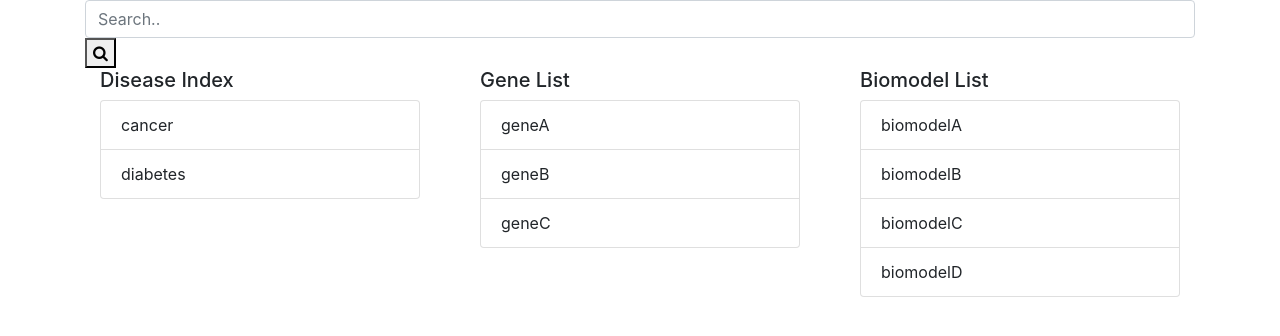
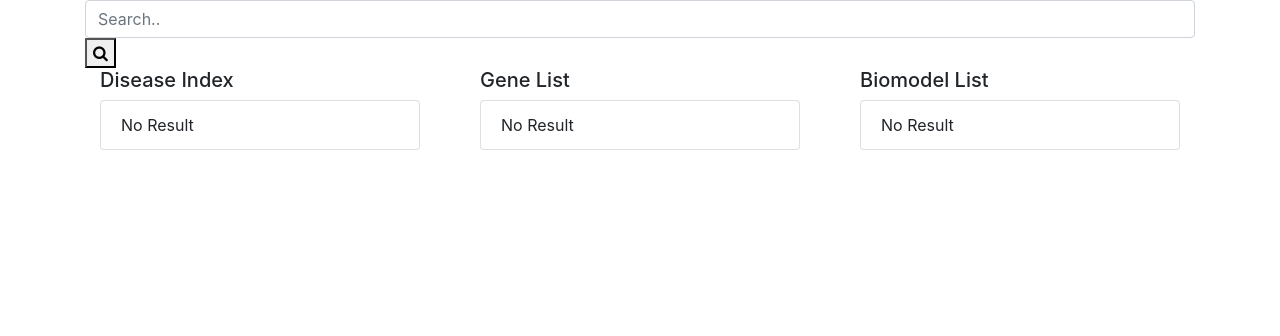
Before and after one commit to STARInformatics/biomed-workbench, a React (Create React App) app in the folder frontend/: page / in a window 1280 px wide. Shown: the top 336 px of the page. Built offline with nearby package versions, Linux system fonts and the light colour scheme.

Commit message:
Making the list items clickable

```diff
--- a/frontend/src/App.js
+++ b/frontend/src/App.js
@@ -1,18 +1,32 @@
 import React, { Component } from 'react';
-import logo from './logo.svg';
 import './App.css';
 import './css/searchbar.css';
 import 'font-awesome/css/font-awesome.min.css';
 
-function ListItem(props) {
-	return <li className="list-group-item">{props.value}</li>;
+class ListItem extends React.Component {
+	constructor(props) {
+		super(props);
+		this.handleClick = this.handleClick.bind(this);
+	}
+	handleClick(e) {
+		alert('You just choose '.concat(this.props.value));
+	}
+	render() {
+		if (this.props.enableClick === true) {
+			return <li onClick={this.handleClick} className="list-group-item">{this.props.value}</li>;
+		}
+		else {
+			return <li className="list-group-item">{this.props.value}</li>;
+		}
+	}
 }
 
 function ListItems(props) {
 	const items = props.items;
+	const enableClick = props.enableClick;
 	const listItems = items.map((item) =>
 		<ListItem key={item.id}
-					value={item.name} />
+					value={item.name} enableClick={enableClick}/>
 	);
 	return (
 		<ul className="list-group">
@@ -23,29 +37,32 @@ function ListItems(props) {
 
 function MondoList(props) {
 	const mondoList = props.mondoList;
+	const enableClick = props.enableClick;
 	return (
 		<div className="container">
 			<h5> Disease Index </h5>
-			<ListItems items={mondoList} />
+			<ListItems items={mondoList} enableClick={enableClick}/>
 		</div>
 	);
 }
 
 function GeneList(props) {
 	const geneList = props.geneList;
+	const enableClick = props.enableClick;
 	return (
 		<div className="container">
 			<h5> Gene List </h5>
-			<ListItems items={geneList} />
+			<ListItems items={geneList} enableClick={enableClick}/>
 		</div>
 	);
 }
 function BioModelList(props) {
 	const biomodelList = props.biomodelList;
+	const enableClick = props.enableClick;
 	return (
 		<div className="container">
 			<h5> Biomodel List </h5>
-			<ListItems items={biomodelList} />
+			<ListItems items={biomodelList} enableClick={enableClick}/>
 		</div>
 	);
 }
@@ -56,31 +73,26 @@ class SearchBar extends React.Component {
     this.state = {
 		searchText : '',
 		mondoList: [
-			{id: 1, name: 'cancer'},
-			{id: 2, name: 'diabetes'}
+			{id: 1, name: 'No Result'}
 		],
 		geneList: [
-			{id: 1, name: 'geneA'},
-			{id: 2, name: 'geneB'},
-			{id: 3, name: 'geneC'}
+			{id: 1, name: 'No Result'}
 		],
 
 		biomodelList: [
-			{id: 1, name: 'biomodelA'},
-			{id: 2, name: 'biomodelB'},
-			{id: 3, name: 'biomodelC'},
-			{id: 4, name: 'biomodelD'}
-		]
+			{id: 1, name: 'No Result'}
+		],
+		enableClick: false
 	}
     this.handleClick = this.handleClick.bind(this);
     this.handleTextChange = this.handleTextChange.bind(this);
   }
 
   handleClick(e) {
-    fetch('http://127.0.0.1:5000/api/disease/'.concat(this.state.searchText).concat('?size=5'))
+		fetch('http://127.0.0.1:5000/api/disease/'.concat(this.state.searchText).concat('?size=5'))
 			.then(response => response.json())
-			.then(data => this.setState({ mondoList: data }));
-  }
+			.then(data => this.setState({ mondoList: data, enableClick: true }));
+	}
 
   handleTextChange(e) {
     this.setState({searchText : e.target.value})
@@ -103,13 +115,13 @@ class SearchBar extends React.Component {
         </button>
 		<div className="row">
 			<div className="col-sm-4">
-				<MondoList mondoList={this.state.mondoList} />
+				<MondoList mondoList={this.state.mondoList} enableClick={this.state.enableClick} />
 			</div>
 			<div className="col-sm-4">
-				<GeneList geneList={this.state.geneList} />
+				<GeneList geneList={this.state.geneList} enableClick={this.state.enableClick} />
 			</div>
 			<div className="col-sm-4">
-				<BioModelList biomodelList={this.state.biomodelList} />
+				<BioModelList biomodelList={this.state.biomodelList} enableClick={this.state.enableClick} />
 			</div>
 		</div>
       </div>
```
